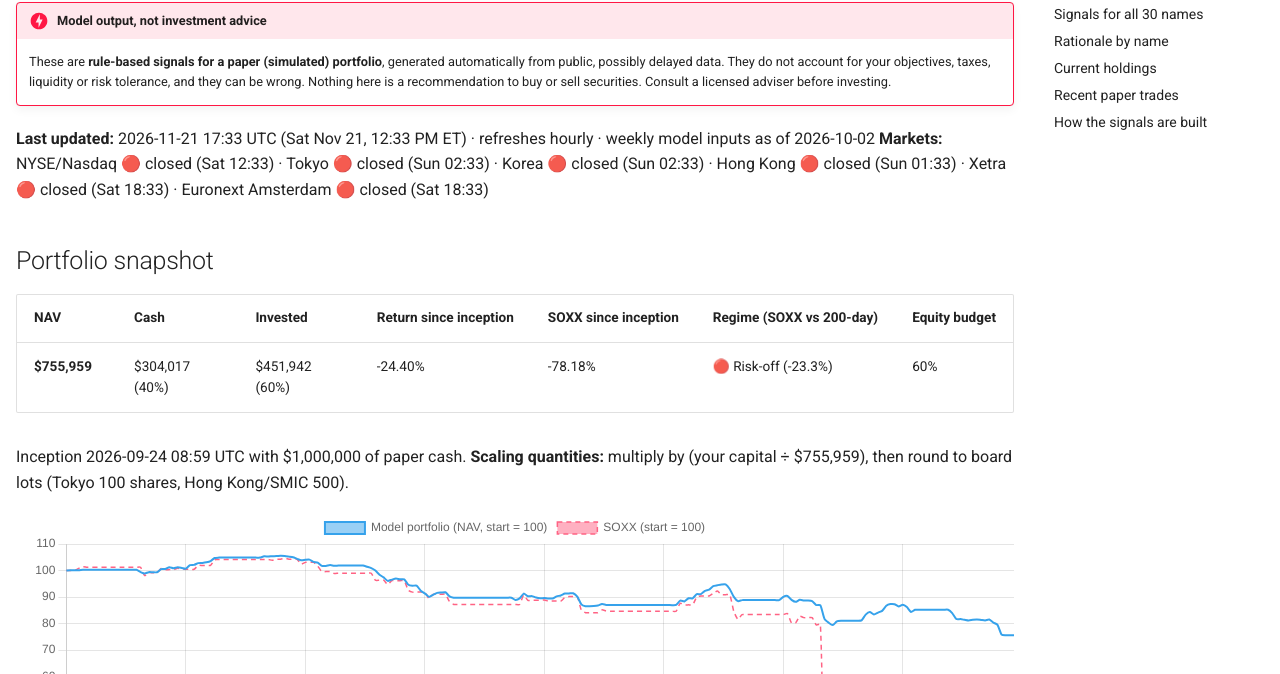
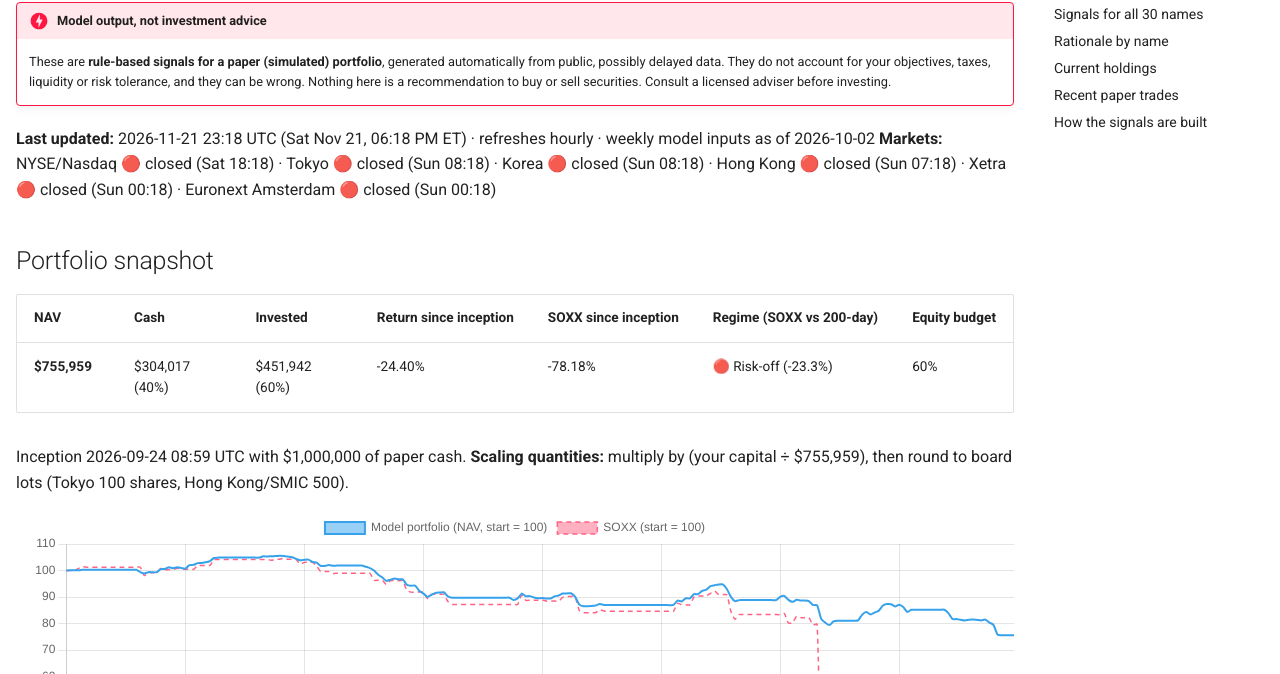
Before and after one commit to findnavish/InvestmentOpportunities, an MkDocs documentation site: the page built from docs/trade-signals/index.md, in a window 1280 px wide and 900 px high. Shown: the part 226-900 px from the top of the window. Built offline with MkDocs 1.6.1 and Material for MkDocs 9.7.7, drawn with Linux system fonts in a browser that asks for light colours; comment, search, counter and statistics services are not loaded.

Commit message:
Signals update 2026-11-21 23:18 UTC

```diff
--- a/docs/trade-signals/index.md
+++ b/docs/trade-signals/index.md
@@ -8,8 +8,8 @@ hide:
 !!! danger "Model output, not investment advice"
     These are **rule-based signals for a paper (simulated) portfolio**, generated automatically from public, possibly delayed data. They do not account for your objectives, taxes, liquidity or risk tolerance, and they can be wrong. Nothing here is a recommendation to buy or sell securities. Consult a licensed adviser before investing.
 
-**Last updated:** 2026-11-21 17:33 UTC (Sat Nov 21, 12:33 PM ET) · refreshes hourly · weekly model inputs as of 2026-10-02
-**Markets:** NYSE/Nasdaq 🔴 closed (Sat 12:33) · Tokyo 🔴 closed (Sun 02:33) · Korea 🔴 closed (Sun 02:33) · Hong Kong 🔴 closed (Sun 01:33) · Xetra 🔴 closed (Sat 18:33) · Euronext Amsterdam 🔴 closed (Sat 18:33)
+**Last updated:** 2026-11-21 23:18 UTC (Sat Nov 21, 06:18 PM ET) · refreshes hourly · weekly model inputs as of 2026-10-02
+**Markets:** NYSE/Nasdaq 🔴 closed (Sat 18:18) · Tokyo 🔴 closed (Sun 08:18) · Korea 🔴 closed (Sun 08:18) · Hong Kong 🔴 closed (Sun 07:18) · Xetra 🔴 closed (Sun 00:18) · Euronext Amsterdam 🔴 closed (Sun 00:18)
 
 ## Portfolio snapshot
 
```
Also changed, not shown: docs/trade-signals/nav.json (+1 -1 lines).
